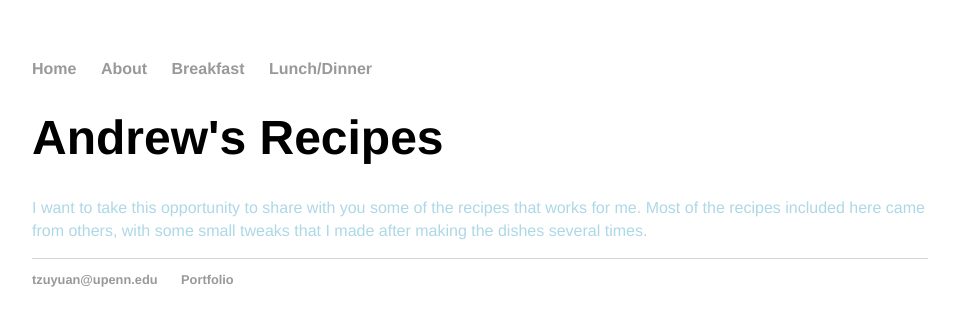
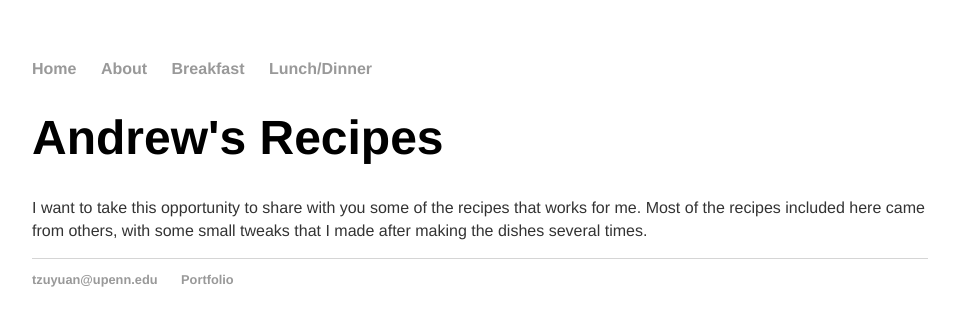
Before and after one commit to tzuyuanw/tzuyuanw.github.io, a Jekyll site: the page recipes/index.html, which Jekyll copies as it is, in a window 1280 px wide. Shown: the top 326 px of the page, without its empty margins (160-1119 px from the left). Built offline with Jekyll 4.4.1, drawn with Linux system fonts in a browser that asks for light colours.

Commit message:
Update index.html

```diff
--- a/recipes/index.html
+++ b/recipes/index.html
@@ -18,7 +18,7 @@
 
 				<h1>Andrew's Recipes</h1>
 	<div class="blurb">
-   		<p style="color:lightblue;">I want to take this opportunity to share with you some of the recipes that works for me.
+   		<p>I want to take this opportunity to share with you some of the recipes that works for me.
 			Most of the recipes included here came from others, with some small tweaks that I made
 			after making the dishes several times.
 
```
